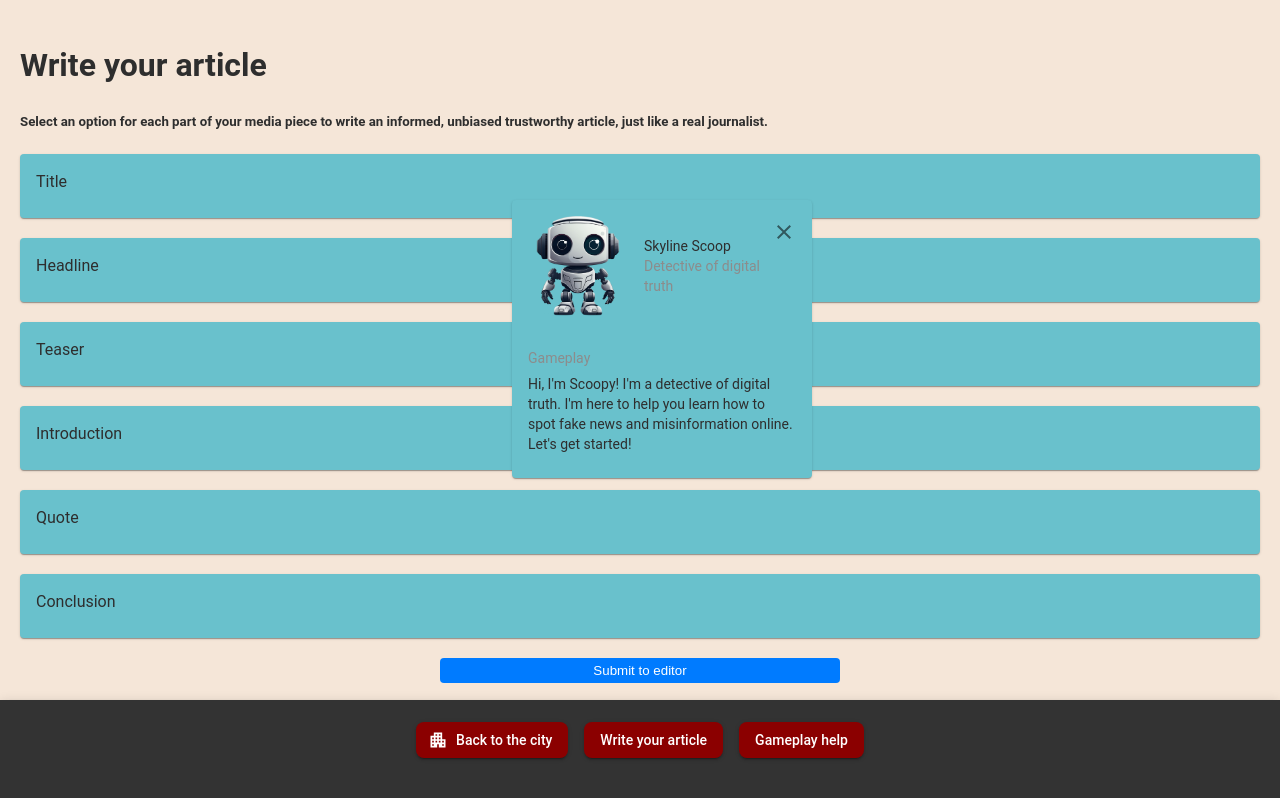
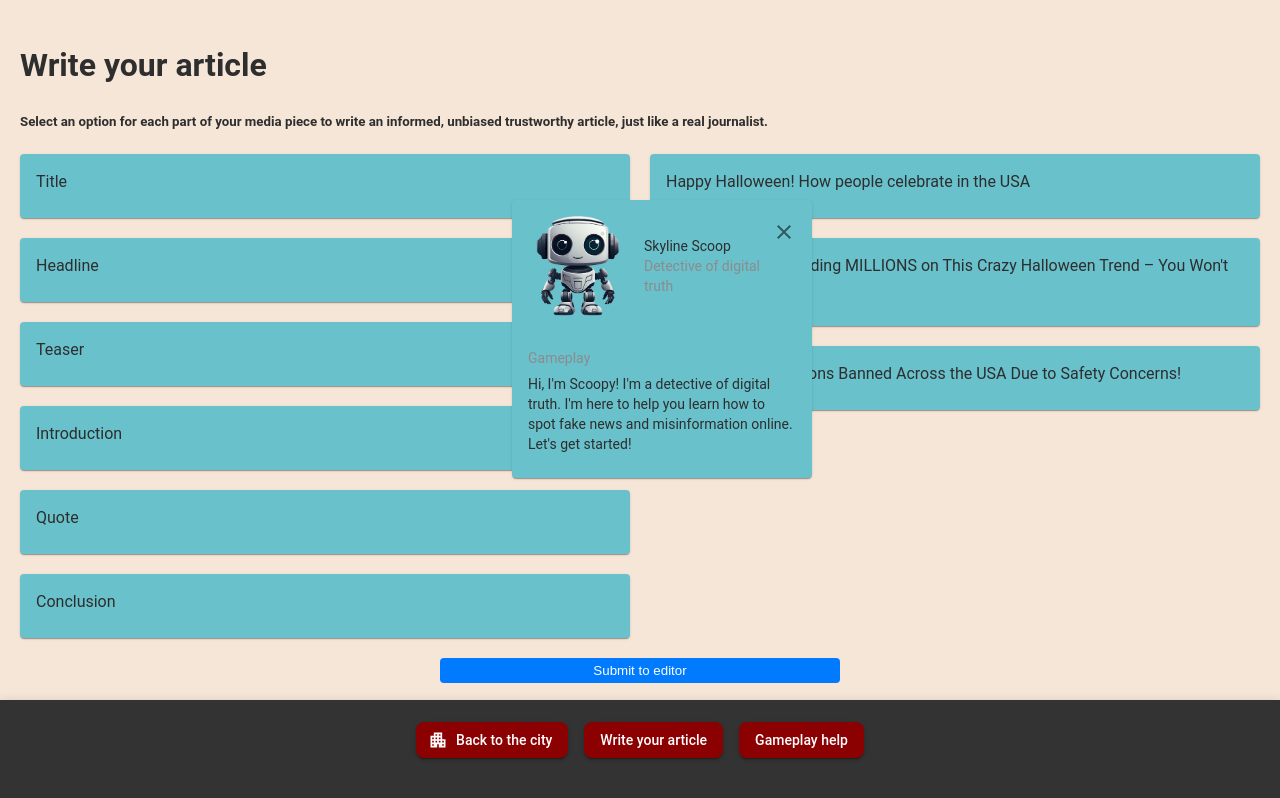
Before and after one commit to yasmineantille/herhack-2024, a React (Create React App) app in the folder srg-challenge/: page /herhack-2024/workdesk in a window 1280 px wide. Built offline with nearby package versions, Linux system fonts and the light colour scheme.

Commit message:
working workdesk

```diff
--- a/srg-challenge/src/components/WorkDesk/WorkDesk.tsx
+++ b/srg-challenge/src/components/WorkDesk/WorkDesk.tsx
@@ -1,6 +1,6 @@
 import React, {useState} from "react";
 import {Block, ContentType, Desk} from "../Models/Models";
-import { Card, CardContent, CardHeader, Typography } from "@mui/material";
+import {Card, CardContent, CardHeader, Typography} from "@mui/material";
 
 export interface WorkDeskProps {
     className?: string;
@@ -9,6 +9,7 @@ export interface WorkDeskProps {
 interface BlockProps {
     id: number;
     text: string;
+    type: ContentType;
     options: string[];
 }
 
@@ -92,73 +93,128 @@ const mockBlocks: Block[] = [
     // },
 ];
 
-const WorkDesk: React.FC<WorkDeskProps> = ({ className }) => {
-    const allBlocks : Block[] = [{
+const WorkDesk: React.FC<WorkDeskProps> = ({className}) => {
+    const allBlocks: Block[] = [{
         content: 'Title',
         type: ContentType.Title,
         score: 1
-    },{
+    }, {
         content: 'Headline',
         type: ContentType.Headline,
         score: 1
-    },{
+    }, {
         content: 'Teaser',
         type: ContentType.Teaser,
         score: 1
-    },{
+    }, {
         content: 'Introduction',
         type: ContentType.Introduction,
         score: 1
-    },{
+    }, {
         content: 'Quote',
         type: ContentType.Quote,
         score: 1
-    },{
+    }, {
         content: 'Conclusion',
         type: ContentType.Conclusion,
         score: 1
     }];
 
-    const workDesk : Desk = {
+    const workDesk: Desk = {
         foundBlocks: mockBlocks,
         allBlocks: allBlocks
     }
 
     const initialBlocks: BlockProps[] = [
-        { id: 1, text: 'Title', options: workDesk.foundBlocks.filter((block) => block.type === ContentType.Title).map((matchedBlock) => matchedBlock.content) },
-        { id: 2, text: 'Headline', options: workDesk.foundBlocks.filter((block) => block.type === ContentType.Headline).map((matchedBlock) => matchedBlock.content) },
-        { id: 3, text: 'Teaser', options: workDesk.foundBlocks.filter((block) => block.type === ContentType.Teaser).map((matchedBlock) => matchedBlock.content) },
-        { id: 4, text: 'Introduction', options: workDesk.foundBlocks.filter((block) => block.type === ContentType.Introduction).map((matchedBlock) => matchedBlock.content) },
-        { id: 5, text: 'Quote', options: workDesk.foundBlocks.filter((block) => block.type === ContentType.Quote).map((matchedBlock) => matchedBlock.content) },
-        { id: 6, text: 'Conclusion', options: workDesk.foundBlocks.filter((block) => block.type === ContentType.Conclusion).map((matchedBlock) => matchedBlock.content) },
+        {
+            id: 1,
+            text: 'Title',
+            type: ContentType.Title,
+            options: workDesk.foundBlocks.filter((block) => block.type === ContentType.Title).map((matchedBlock) => matchedBlock.content)
+        },
+        {
+            id: 2,
+            text: 'Headline',
+            type: ContentType.Headline,
+            options: workDesk.foundBlocks.filter((block) => block.type === ContentType.Headline).map((matchedBlock) => matchedBlock.content)
+        },
+        {
+            id: 3,
+            text: 'Teaser',
+            type: ContentType.Teaser,
+            options: workDesk.foundBlocks.filter((block) => block.type === ContentType.Teaser).map((matchedBlock) => matchedBlock.content)
+        },
+        {
+            id: 4,
+            text: 'Introduction',
+            type: ContentType.Introduction,
+            options: workDesk.foundBlocks.filter((block) => block.type === ContentType.Introduction).map((matchedBlock) => matchedBlock.content)
+        },
+        {
+            id: 5,
+            text: 'Quote',
+            type: ContentType.Quote,
+            options: workDesk.foundBlocks.filter((block) => block.type === ContentType.Quote).map((matchedBlock) => matchedBlock.content)
+        },
+        {
+            id: 6,
+            text: 'Conclusion',
+            type: ContentType.Conclusion,
+            options: workDesk.foundBlocks.filter((block) => block.type === ContentType.Conclusion).map((matchedBlock) => matchedBlock.content)
+        },
     ];
 
     const [blocks, setBlocks] = useState<BlockProps[]>(initialBlocks);
+    const [selectedType, setSelectedType] = useState<ContentType | null>(ContentType.Title);
 
-    const fillPlaceholder = (id: number, option: string) => {
+    const fillPlaceholder = (type: ContentType, text: string) => {
         setBlocks(prevBlocks =>
             prevBlocks.map(block =>
-                block.id === id
-                    ? { ...block, text: option }
+                block.type === type
+                    ? {...block, text}
                     : block
             )
         );
     };
+
+    const changeSelectedBlockType = (type: ContentType) => {
+        setSelectedType(type);
+    }
 
     const submitArticle = () => {
         console.log("submitting article");
     }
 
     return (
-            <div className={className} style={{ padding: '20px', overflowY: 'auto' }}>
+        <div className={className} style={{padding: '20px', overflowY: 'auto', height: 'calc(100% - 100px)'}}>
             <h1>Write your article</h1>
-                <h5>Select an option for each part of your media piece to write an informed, unbiased trustworthy article, just like a real journalist.</h5>
-                <div style={{ display: 'flex', flexDirection: 'column', flexWrap: 'wrap', justifyContent: 'center', gap: '20px' }}>
-                    {initialBlocks.map(block => (
-                        <Card>
+            <h5>Select an option for each part of your media piece to write an informed, unbiased trustworthy article,
+                just like a real journalist.</h5>
+            <div style={{
+                display: 'flex',
+                flexDirection: 'column',
+                flexWrap: 'wrap',
+                justifyContent: 'center',
+                gap: '20px'
+            }}>
+                <div style={{display: 'grid', gridTemplateColumns: '1fr 1fr', gap: '20px'}}>
+                    <div style={{ display: 'flex', gap: '20px', flexDirection: 'column', cursor: 'pointer'}}>
+                        {blocks.map(block => (
+                            <Card onClick={() => changeSelectedBlockType(block.type)}>
                                 <CardContent><Typography>{block.text}</Typography></CardContent>
                             </Card>
                         ))}
+                    </div>
+                    <div style={{ display: 'flex', gap: '20px', flexDirection: 'column'}}>
+                        {workDesk.foundBlocks.filter((block) => block.type === selectedType).map(
+                            (matchedBlock) => (
+                                <Card onClick={() => fillPlaceholder(matchedBlock.type, matchedBlock.content)} style={{cursor: 'pointer'}}>
+                                    <CardContent><Typography>{matchedBlock.content}</Typography></CardContent>
+                                </Card>
+                            )
+                        )}
+                    </div>
+                </div>
                 {/*{blocks.map(block => (*/}
                 {/*    <div key={block.id} style={{width: '90%', display: 'flex'}}>*/}
                 {/*        <div style={{ border: 'none', padding: '10px', width:'100%', display: 'flex', flexDirection:'column', borderRadius: '8px' }}>*/}
@@ -188,7 +244,7 @@ const WorkDesk: React.FC<WorkDeskProps> = ({ className }) => {
                 {/*    </div>*/}
                 {/*))}*/}
             </div>
-                <div  style={{ display: 'flex', flexWrap: 'wrap', justifyContent: 'center', padding: '20px', gap: '20px' }}>
+            <div style={{display: 'flex', flexWrap: 'wrap', justifyContent: 'center', padding: '20px', gap: '20px'}}>
                 <button
                     onClick={() => submitArticle()}
                     style={{
```
Lines whose indentation alone changed are shown as unchanged.
